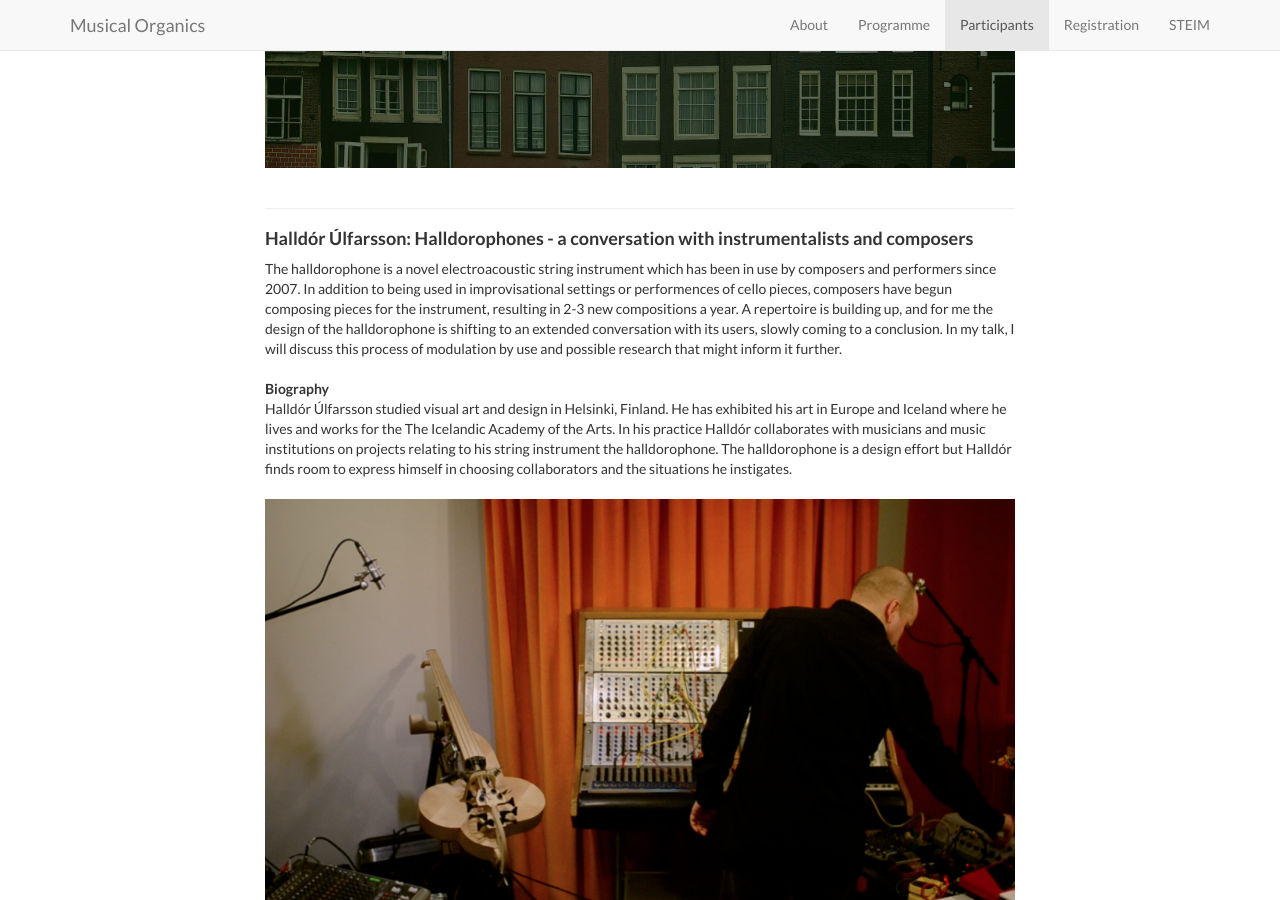
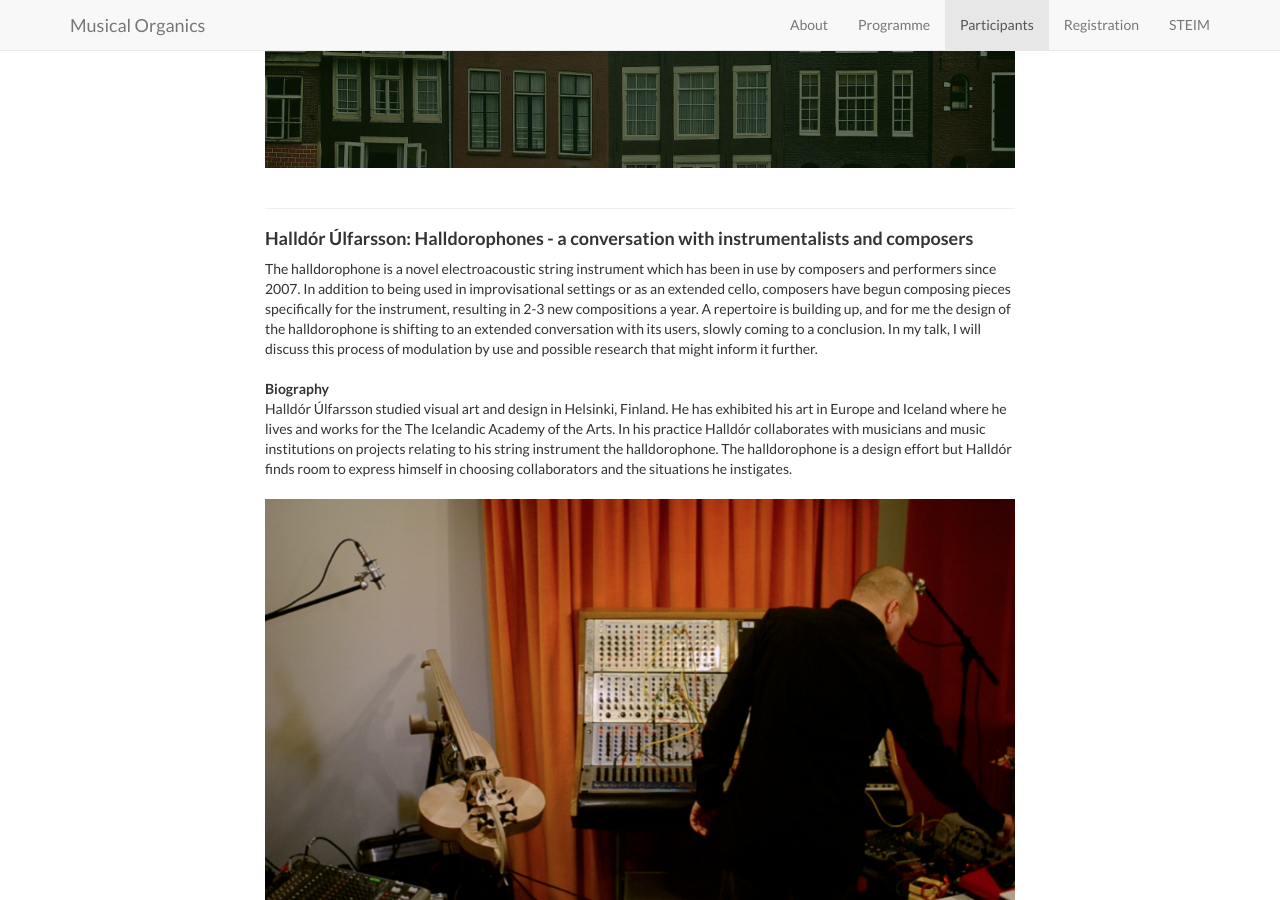
Before and after one commit to thormagnusson/steim, a Jekyll site: the page built from index.html, in a window 1280 px wide and 900 px high, scrolled down 7333 px. Built offline with Jekyll 4.4.1, drawn with Linux system fonts in a browser that asks for light colours.

Commit message:
programme

```diff
--- a/_includes/participants.html
+++ b/_includes/participants.html
@@ -111,7 +111,7 @@
              <br><hr>
             <h4><b>Halldór Úlfarsson: Halldorophones - a conversation with instrumentalists and composers</b></h4>
 
-            The halldorophone is a novel electroacoustic string instrument which has been in use by composers and performers since 2007. In addition to being used in improvisational settings or performences of cello pieces, composers have begun composing pieces for the instrument, resulting in 2-3 new compositions a year. A repertoire is building up, and for me the design of the halldorophone is shifting to an extended conversation with its users, slowly coming to a conclusion. In my talk, I will discuss this process of modulation by use and possible research that might inform it further.<br>
+			The halldorophone is a novel electroacoustic string instrument which has been in use by composers and performers since 2007. In addition to being used in improvisational settings or as an extended cello, composers have begun composing pieces specifically for the instrument, resulting in 2-3 new compositions a year. A repertoire is building up, and for me the design of the halldorophone is shifting to an extended conversation with its users, slowly coming to a conclusion. In my talk, I will discuss this process of modulation by use and possible research that might inform it further.<br>
 
             <br><b>Biography</b><br>
 
```
